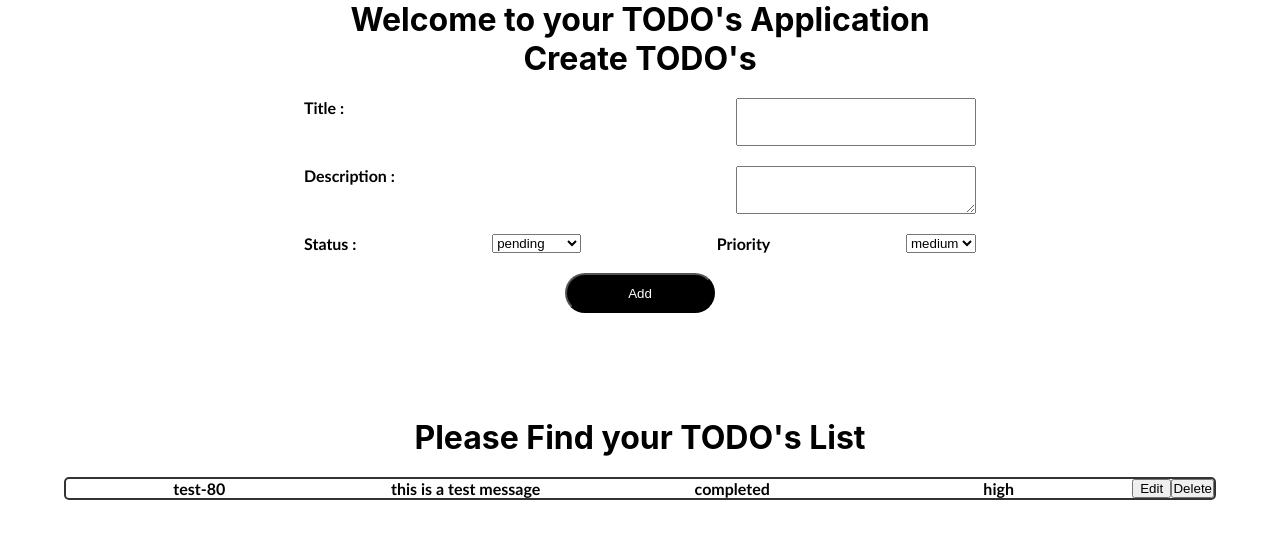
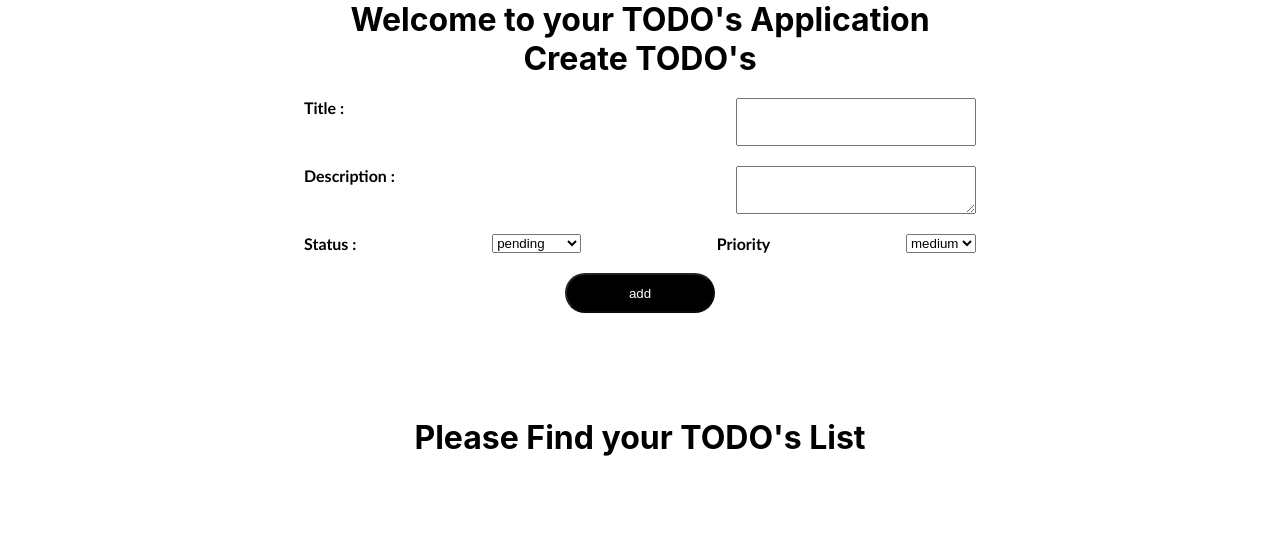
Before and after one commit to Sriram-Rajendran1/MERN_Projects, a React (Create React App) app in the folder Simple-TODO-List/FE/todofe/: page / in a window 1280 px wide. Shown: the top 538 px of the page. Built offline with nearby package versions, Linux system fonts and the light colour scheme.

Commit message:
todolist edit+delete+validation React2

```diff
--- a/Simple-TODO-List/FE/todofe/src/Components/Context/UserContext.js
+++ b/Simple-TODO-List/FE/todofe/src/Components/Context/UserContext.js
@@ -17,14 +17,9 @@ const UserContextProvider = ({ children }) => {
     priority: "medium",
   });
 
-  const [data, setData] = useState([
-    {
-      title: "test-80",
-      description: "this is a test message",
-      status: "completed",
-      priority: "high",
-    },
-  ]);
+  const [data, setData] = useState([]);
+
+  const [edit, setEdit] = useState(0);
 
   return (
     <UserContext.Provider
@@ -33,6 +28,8 @@ const UserContextProvider = ({ children }) => {
         setData,
         input,
         setInput,
+        edit,
+        setEdit,
       }}
     >
       {children}
--- a/Simple-TODO-List/FE/todofe/src/Components/TodoForm/TodosForm.js
+++ b/Simple-TODO-List/FE/todofe/src/Components/TodoForm/TodosForm.js
@@ -3,11 +3,11 @@ import "../TodoForm/TodoForm.css";
 import { UserContext } from "../Context/UserContext";
 
 const TodosForm = () => {
-  const { input, setInput, data, setData } = useContext(UserContext);
+  const { input, setInput, data, setData, edit, setEdit } =
+    useContext(UserContext);
 
   const handleTitle = (e) => {
     const { name, value } = e.target;
-    console.log(e.target.value);
     setInput((previnp) => ({ ...previnp, [name]: value }));
   };
 
@@ -21,6 +21,11 @@ const TodosForm = () => {
       status: "pending",
       priority: "medium",
     });
+    setEdit(0);
+  };
+
+  const isInputvalid = () => {
+    return input.title.trim() !== "" && input.description.trim() !== "";
   };
 
   return (
@@ -51,13 +56,11 @@ const TodosForm = () => {
           <label className="statuslabel"> Status : </label>
           <select
             className="status"
-            name="Status"
+            name="status"
             value={input.status}
             onChange={(e) => handleTitle(e)}
           >
-            <option value="pending" selected>
-              pending
-            </option>
+            <option value="pending">pending</option>
             <option value="in-progress">in-progress</option>
             <option value="completed">completed</option>
           </select>
@@ -69,15 +72,17 @@ const TodosForm = () => {
             onChange={(e) => handleTitle(e)}
           >
             <option value="low">low</option>
-            <option value="medium" selected>
-              medium
-            </option>
+            <option value="medium">medium</option>
             <option value="high">high</option>
           </select>
         </div>
         <div className="buttondiv">
-          <button className="addbutton" type="Submit">
-            Add
+          <button
+            className="addbutton"
+            type="Submit"
+            disabled={!isInputvalid()}
+          >
+            {edit === 1 ? "save" : "add"}
           </button>
         </div>
       </form>
--- a/Simple-TODO-List/FE/todofe/src/Components/TodoList/TodosList.js
+++ b/Simple-TODO-List/FE/todofe/src/Components/TodoList/TodosList.js
@@ -3,7 +3,29 @@ import "../TodoList/TodoList.css";
 import { UserContext } from "../Context/UserContext";
 
 const TodosList = () => {
-  const { data } = useContext(UserContext);
+  const { data, setData, setInput, setEdit } = useContext(UserContext);
+
+  const handleDelete = (indextodelete) => {
+    const exceptedDeletedItem = data.filter(
+      (item, index) => index !== indextodelete
+    );
+    setData(exceptedDeletedItem);
+  };
+
+  const handleEdit = (indextoedit) => {
+    console.log(indextoedit);
+    const updatedDataItem = data.find((item, index) => index === indextoedit);
+    if (updatedDataItem) {
+      handleDelete(indextoedit);
+      setEdit(1);
+      setInput({
+        title: updatedDataItem.title,
+        description: updatedDataItem.description,
+        status: updatedDataItem.status,
+        priority: updatedDataItem.priority,
+      });
+    }
+  };
 
   return (
     <div>
@@ -14,10 +36,18 @@ const TodosList = () => {
           <div className="todotitle">{item.description}</div>
           <div className="todotitle">{item.status}</div>
           <div className="todotitle">{item.priority}</div>
-          <button className="editbutton" type="button">
+          <button
+            className="editbutton"
+            type="button"
+            onClick={() => handleEdit(index)}
+          >
             Edit
           </button>
-          <button className="deletebutton" type="button">
+          <button
+            className="deletebutton"
+            type="button"
+            onClick={() => handleDelete(index)}
+          >
             Delete
           </button>
         </div>
```
